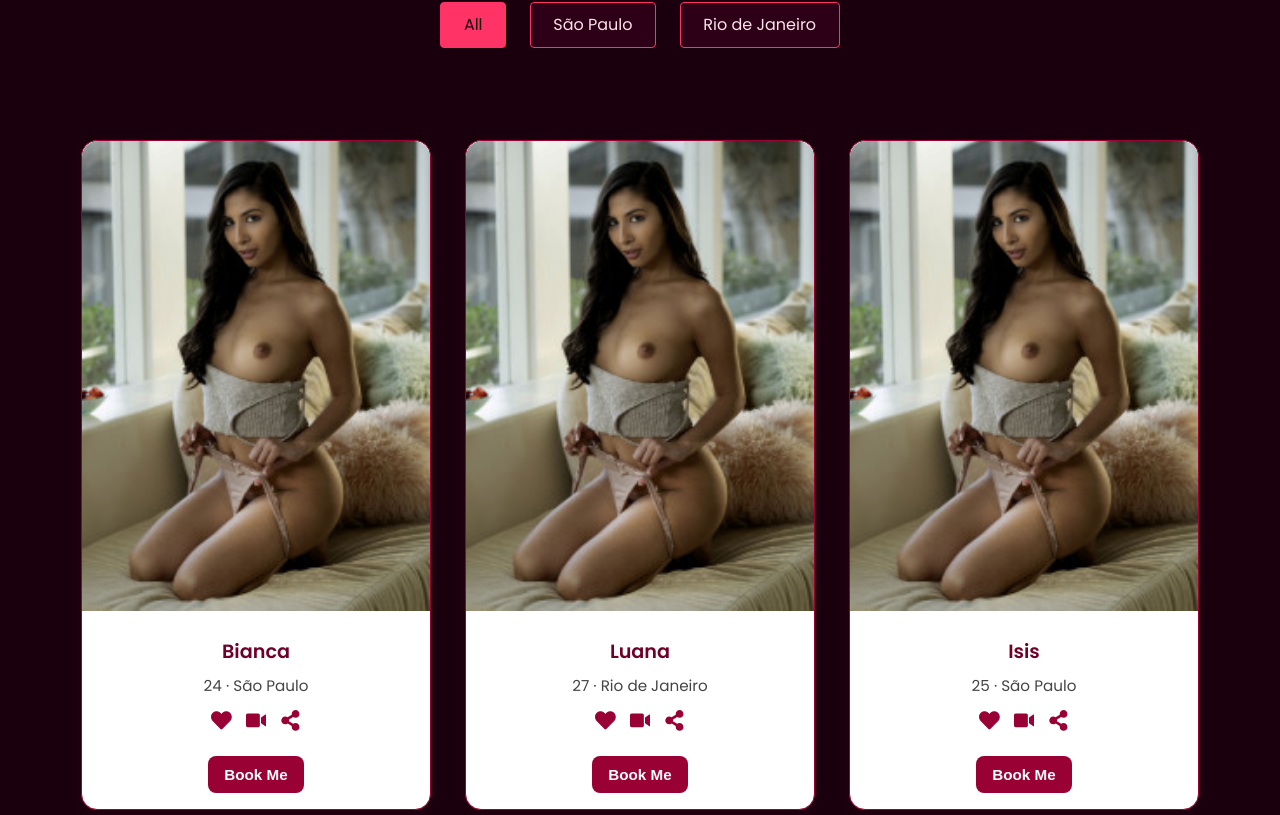
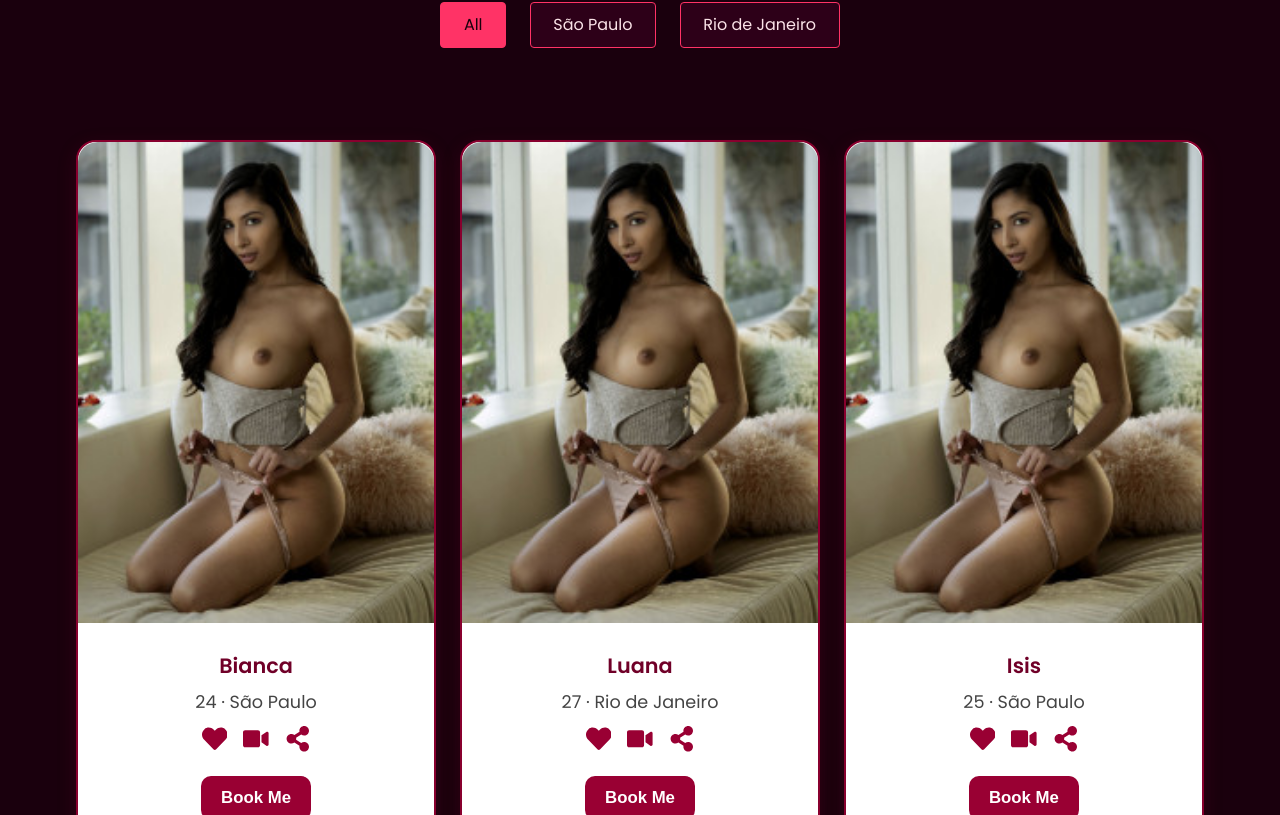
Before and after one commit to countdracula6/newecg, a React (Vite) app: page / in a window 1280 px wide. Shown: the part 325-1140 px from the top of the page. Built offline with nearby package versions, Linux system fonts and the light colour scheme; the HTML template or start-up script is replaced by a standard one.

Commit message:
12th beta-2

```diff
--- a/src/components/EscortCard.css
+++ b/src/components/EscortCard.css
@@ -2,11 +2,11 @@
 
 .escort-card {
   width: 100%;
-  max-width: 350px;
-  border: 1px solid #990033;
-  border-radius: 16px;
+  max-width: 100%;
+  border: 2px solid #88002e;
+  border-radius: 20px;
   overflow: hidden;
-  box-shadow: 0 4px 12px rgba(120, 0, 40, 0.15);
+  box-shadow: 0 6px 18px rgba(120, 0, 40, 0.25);
   background: #fff;
   transition: transform 0.3s ease, border-color 0.3s ease;
   display: flex;
@@ -14,11 +14,12 @@
   align-items: center;
   animation: fadeInUp 0.6s forwards;
   opacity: 0;
+  margin-bottom: 12px;
 }
 
 .escort-card:hover {
-  transform: translateY(-5px);
-  border-color: #bb0044;
+  transform: translateY(-6px);
+  border-color: #cc0055;
 }
 
 .escort-photo {
@@ -26,7 +27,7 @@
   height: auto;
   max-height: 500px;
   object-fit: cover;
-  border-radius: 16px 16px 0 0;
+  border-radius: 20px 20px 0 0;
   display: block;
 }
 
@@ -37,27 +38,26 @@
 }
 
 .escort-name {
-  font-size: 1.2rem;
+  font-size: 1.3rem;
   margin: 10px 0 6px;
   color: #700028;
 }
 
 .escort-meta {
-  font-size: 0.95rem;
+  font-size: 1.1rem;
   color: #444;
-  margin-bottom: 12px;
+  margin-bottom: 10px;
 }
 
 .escort-icons {
   display: flex;
   justify-content: center;
-  gap: 14px;
-  margin-top: 10px;
-  margin-bottom: 10px;
+  gap: 16px;
+  margin: 10px 0;
 }
 
 .icon-btn {
-  font-size: 1.3rem;
+  font-size: 1.6rem;
   color: #990033;
   background: none;
   border: none;
@@ -71,14 +71,14 @@
 }
 
 .book-button {
-  margin-top: 10px;
-  padding: 10px 16px;
+  margin-top: 8px;
+  padding: 12px 20px;
   background-color: #990033;
   color: white;
   border: none;
-  border-radius: 8px;
+  border-radius: 10px;
   font-weight: bold;
-  font-size: 0.95rem;
+  font-size: 1.05rem;
   cursor: pointer;
   transition: background-color 0.3s ease;
 }
@@ -100,22 +100,55 @@
 
 @media (max-width: 600px) {
   .escort-card {
-    max-width: 90%;
+    max-width: 100%;
+    padding: 6px;
+    margin-bottom: 16px;
+  }
+
+  .escort-photo {
+    max-height: 420px;
   }
 
   .escort-name {
-    font-size: 1.1rem;
+    font-size: 1.5rem;
   }
 
   .escort-meta {
-    font-size: 0.9rem;
+    font-size: 1.2rem;
   }
 
   .icon-btn {
-    font-size: 1.5rem;
+    font-size: 1.8rem;
   }
 
   .book-button {
-    font-size: 1rem;
+    font-size: 1.2rem;
+    padding: 14px 24px;
   }
 }
+
+/* Modal close button */
+.close {
+  position: absolute;
+  top: 12px;
+  right: 18px;
+  font-size: 2rem;
+  color: #fff;
+  cursor: pointer;
+  background: none;
+  border: none;
+  z-index: 10001;
+}
+
+/* Auto-hide video container after playback */
+video::-webkit-media-controls-panel {
+  background-color: rgba(0, 0, 0, 0.6) !important;
+}
+
+video:focus {
+  outline: none;
+}
+
+video[autoplay]::-webkit-media-controls-start-playback-button {
+  display: none !important;
+}
--- a/src/pages/Home.jsx
+++ b/src/pages/Home.jsx
@@ -102,10 +102,11 @@ const Home = () => {
           <div className="modal-content">
             <span className="close" onClick={closeVideo}>&times;</span>
             <h3>{selectedEscort?.name}'s Live Teaser</h3>
-            <video width="100%" controls autoPlay>
-              <source src="https://www.w3schools.com/html/mov_bbb.mp4" type="video/mp4" />
-              Your browser does not support the video tag.
-            </video>
+            <video width="100%" controls autoPlay onEnded={closeVideo}>
+  <source src="https://www.w3schools.com/html/mov_bbb.mp4" type="video/mp4" />
+  Your browser does not support the video tag.
+</video>
+
           </div>
         </div>
       )}
```
